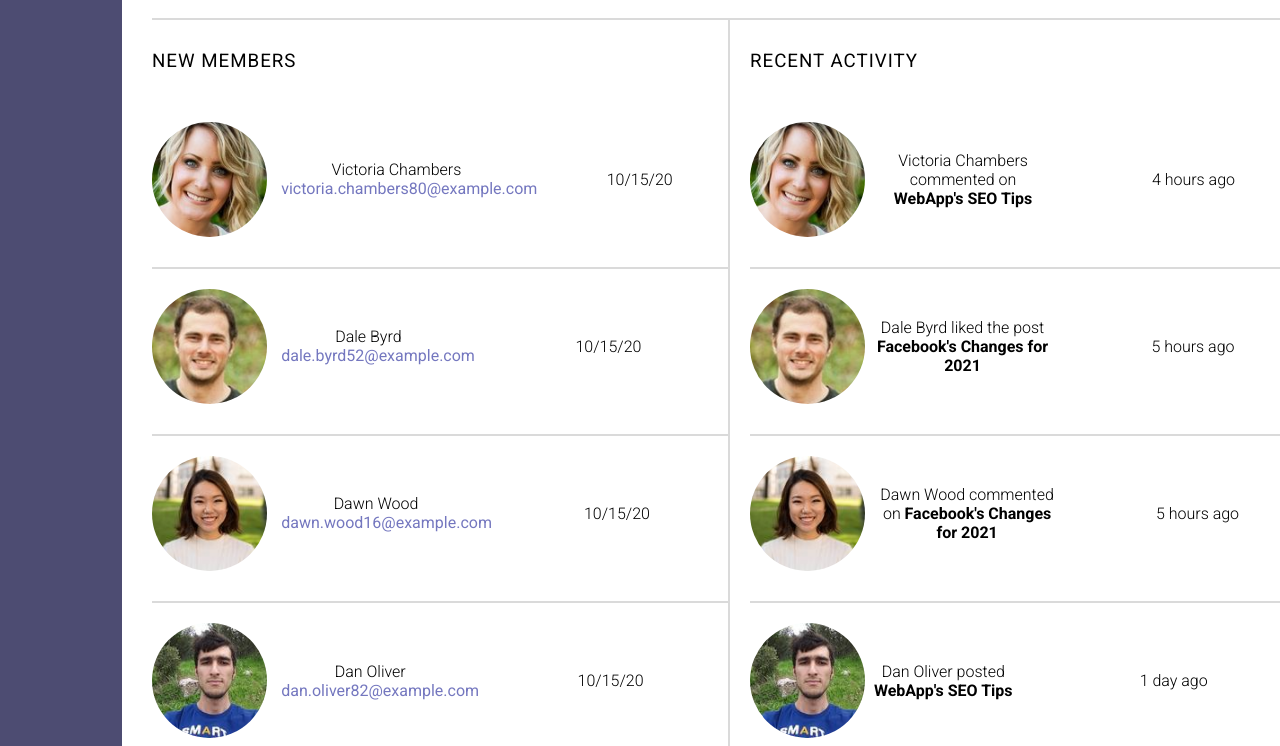
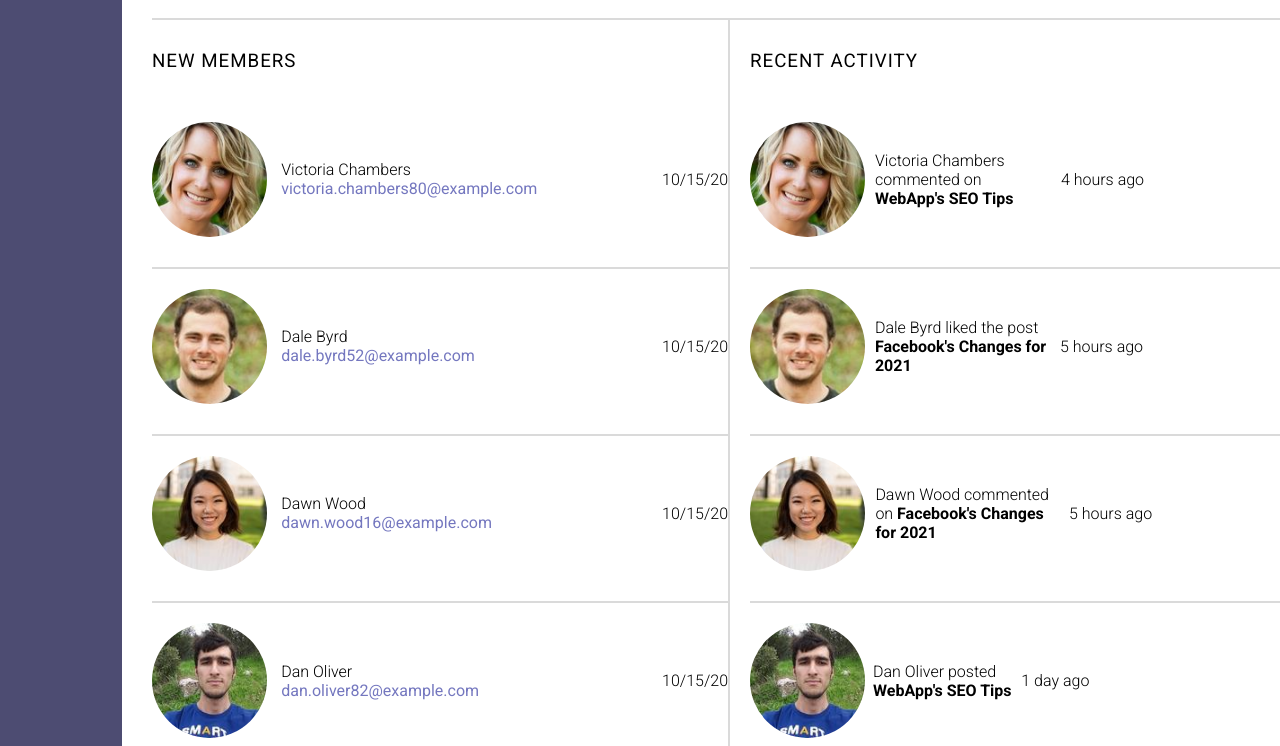
Before and after one commit to Sherita-M/web_app_dashboard, a plain HTML site: page index.html in a window 1280 px wide. Shown: the part 2054-2800 px from the top of the page. Drawn offline with Linux system fonts and the light colour scheme.

Commit message:
Updated css file

```diff
--- a/css/styles.css
+++ b/css/styles.css
@@ -91,11 +91,11 @@ span.app {
 
 .bell-icon {
 	width: 15%;
+	height: auto;
 	padding-right: 1rem;
 	padding-top: .5rem;
 	align-items: center;
-	border-right: 2px solid var(--dark-grey);
-
+	border-right: 2px solid rgba(218, 218, 218, .3);
 }
 
 .profile-icon {
@@ -475,7 +475,6 @@ select {
 
 	.members-container, .activity-container {
 		flex-direction: row;
-
 	}
 
 	.text-left {
@@ -487,12 +486,29 @@ select {
 	.members-container p  {
 		/* text-align: left; */
 		margin: 0px;
+		width: 100%;
+	}
+
+	p.name {
+		text-align: left;
+		width: auto;
+	}
+
+	p.date {
+		text-align: right;
+	}
+
+	.members-text {
+		margin: 14px;
 	}
 
 
+	.activity-container p {
+		text-align: left;
 
-	.members-text {
-		margin: 14px;
+	}
+
+
 	}
 
 	.two-columns-tablet {
@@ -505,13 +521,18 @@ select {
 		border-left: 2px solid var(--dark-grey);
 		padding-left: 20px;
 	}
-}
+
+	span.on-off-btn {
+
+	}
+
+
 
 
 @media (min-width: 1024px) {
 	.two-columns-desktop {
 		display: flex;
-		/* flex-direction: row; */
+		flex-direction: row;
 	}
 	.widget-container-half-desktop {
 		width: 45vw;
--- a/index.html
+++ b/index.html
@@ -189,7 +189,7 @@
               <p class="name">Victoria Chambers</p>
               <a href="#">victoria.chambers80@example.com</a>
             </div>
-            <p>10/15/20</p>
+            <p class="date">10/15/20</p>
           </div>
           <!-- (Dale Byrd) -->
           <div class="members-container">
@@ -199,10 +199,10 @@
               class="profile-image round-img"
             />
             <div class="members-text">
-              <p>Dale Byrd</p>
+              <p class="name">Dale Byrd</p>
               <a href="#">dale.byrd52@example.com</a>
             </div>
-            <p>10/15/20</p>
+            <p class="date">10/15/20</p>
           </div>
           <!-- (Dawn Wood) -->
           <div class="members-container">
@@ -212,10 +212,10 @@
               class="profile-image round-img"
             />
             <div class="members-text">
-              <p>Dawn Wood</p>
+              <p class="name">Dawn Wood</p>
               <a href="#">dawn.wood16@example.com</a>
             </div>
-            <p>10/15/20</p>
+            <p class="date">10/15/20</p>
           </div>
           <!-- (Dan Oliver) -->
           <div class="members-container">
@@ -225,10 +225,10 @@
               class="profile-image round-img"
             />
             <div class="members-text">
-              <p>Dan Oliver</p>
+              <p class="name">Dan Oliver</p>
               <a href="#">dan.oliver82@example.com</a>
             </div>
-            <p>10/15/20</p>
+            <p class="date">10/15/20</p>
           </div>
         </section>
         <!-- new members widget ends -->
```
